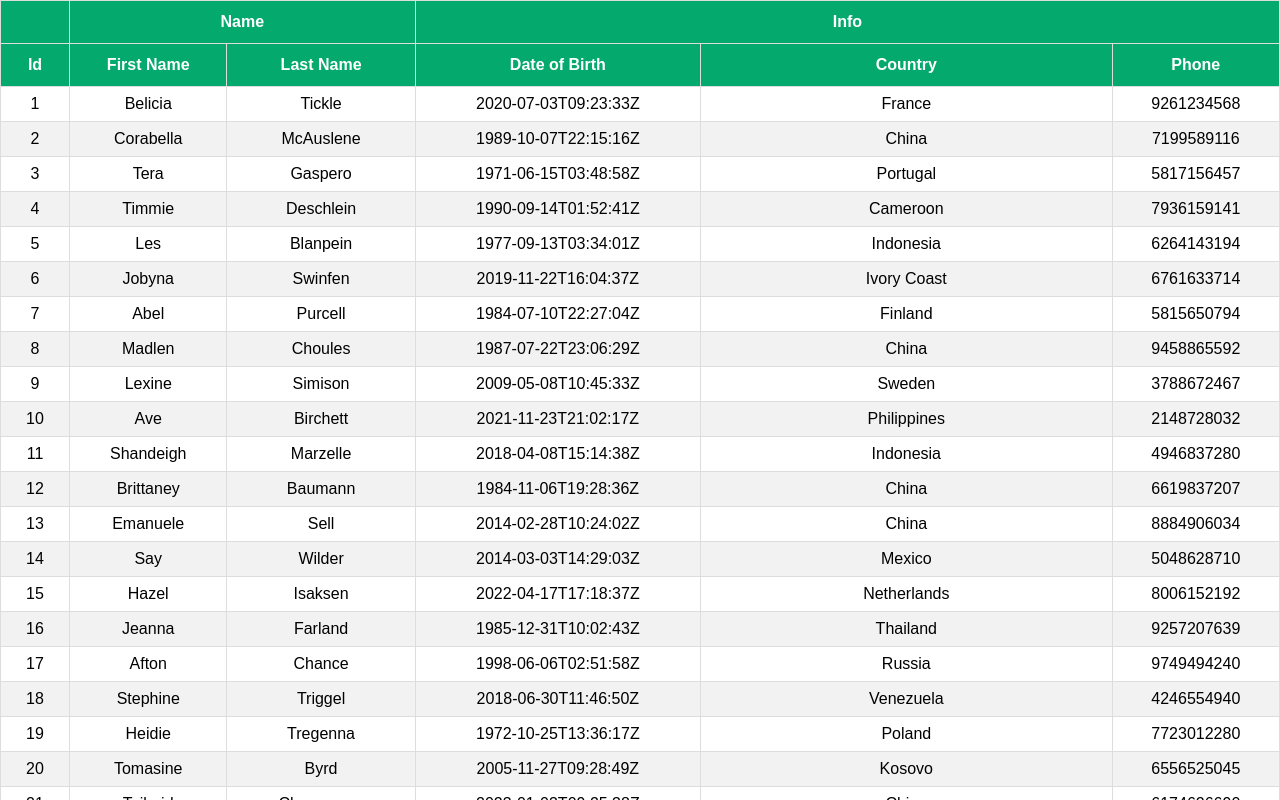
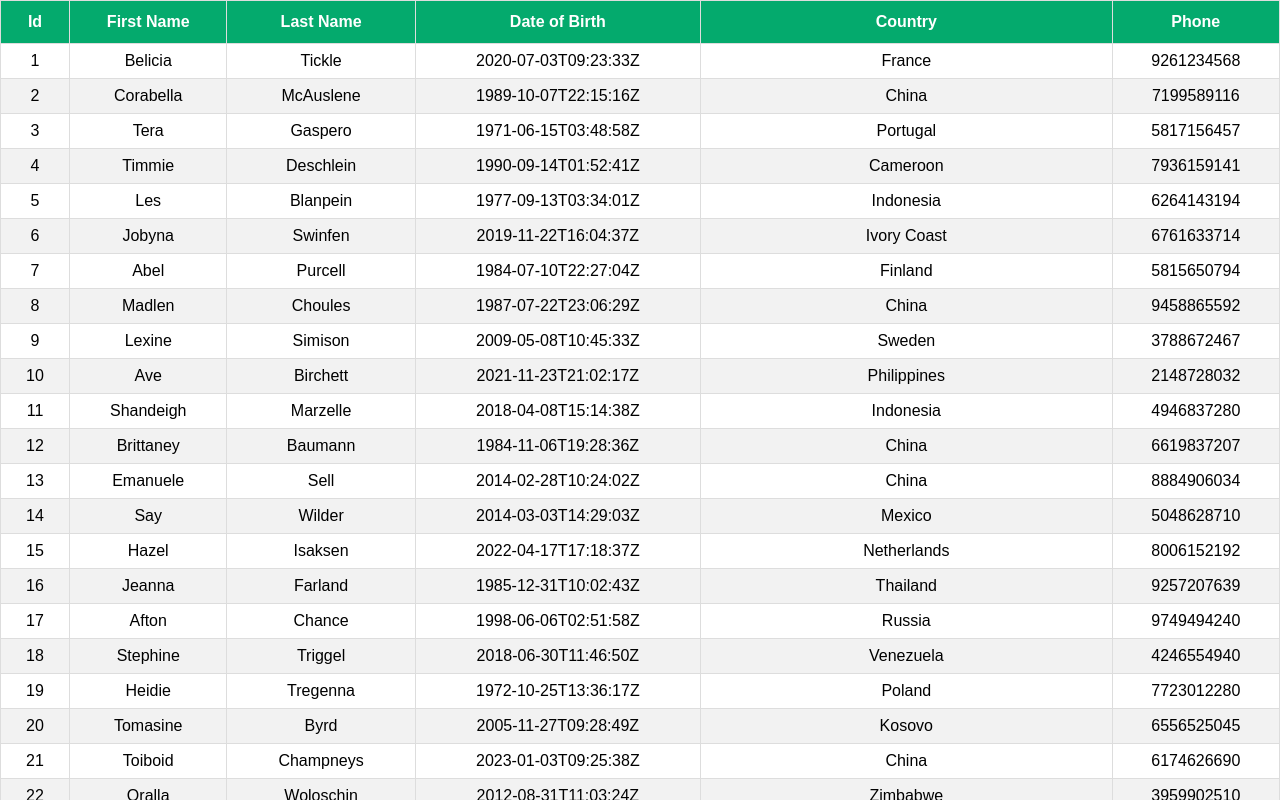
Before and after one commit to Mohit3312/react-table-demo, a React (Create React App) app: page / in a window 1280 px wide. Shown: the top 800 px of the page. Built offline with nearby package versions, Linux system fonts and the light colour scheme.

Commit message:
Implemented Sorting in Table.

```diff
--- a/package.json
+++ b/package.json
@@ -3,6 +3,10 @@
   "version": "0.1.0",
   "private": true,
   "dependencies": {
+    "@emotion/react": "^11.11.1",
+    "@emotion/styled": "^11.11.0",
+    "@mui/icons-material": "^5.15.0",
+    "@mui/material": "^5.15.0",
     "@testing-library/jest-dom": "^5.17.0",
     "@testing-library/react": "^13.4.0",
     "@testing-library/user-event": "^13.5.0",
--- a/src/App.js
+++ b/src/App.js
@@ -1,10 +1,10 @@
 import "./App.css";
-import { BasicTable } from "./components/BasicTable";
+import { SortingTable } from "./components/SortingTable";
 
 function App() {
   return (
     <div className="App">
-      <BasicTable />
+      <SortingTable />
     </div>
   );
 }
--- a/src/components/BasicTable.js
+++ b/src/components/BasicTable.js
@@ -1,21 +1,13 @@
 import React from "react";
 import { useMemo } from "react";
-import { GROUPED_COLUMNS } from "./columns";
+import { COLUMNS } from "./columns";
 import MOCK_DATA from "./MOCK_DATA.json";
 import { useTable } from "react-table";
 import "./table.css";
 
 export const BasicTable = () => {
-  const columns = useMemo(() => GROUPED_COLUMNS, []);
+  const columns = useMemo(() => COLUMNS, []);
   const data = useMemo(() => MOCK_DATA, []);
-
-  //   const tableInstance = useTable({
-  //     columns,
-  //     data,
-  //   });
-
-  //   const { getTableProps, getTableBodyProps, headerGroups, rows, prepareRow } =
-  //     tableInstance;
 
   const {
     getTableProps,
--- /dev/null
+++ b/src/components/SortingTable.js
@@ -0,0 +1,89 @@
+import React from "react";
+import { useMemo } from "react";
+import { COLUMNS } from "./columns";
+import MOCK_DATA from "./MOCK_DATA.json";
+import { useSortBy, useTable } from "react-table";
+import "./table.css";
+import ArrowDropDownIcon from "@mui/icons-material/ArrowDropDown";
+import ArrowDropUpIcon from "@mui/icons-material/ArrowDropUp";
+
+export const SortingTable = () => {
+  const columns = useMemo(() => COLUMNS, []);
+  const data = useMemo(() => MOCK_DATA, []);
+
+  const {
+    getTableProps,
+    getTableBodyProps,
+    headerGroups,
+    footerGroups,
+    rows,
+    prepareRow,
+  } = useTable(
+    {
+      columns,
+      data,
+    },
+    useSortBy
+  );
+
+  return (
+    <table {...getTableProps()}>
+      <thead>
+        {headerGroups.map((headerGroup) => (
+          <tr {...headerGroup.getHeaderGroupProps()}>
+            {headerGroup.headers.map((header) => (
+              <th {...header.getHeaderProps(header.getSortByToggleProps())}>
+                {header.render("Header")}
+                <span>
+                  {header.isSorted ? (
+                    header.isSortedDesc ? (
+                      <ArrowDropDownIcon />
+                    ) : (
+                      <ArrowDropUpIcon />
+                    )
+                  ) : (
+                    ""
+                  )}
+                </span>
+              </th>
+            ))}
+          </tr>
+        ))}
+      </thead>
+      <tbody {...getTableBodyProps()}>
+        {rows.map((row) => {
+          prepareRow(row);
+          return (
+            <tr {...row.getRowProps()}>
+              {row.cells.map((cell) => (
+                <td {...cell.getCellProps()}>{cell.render("Cell")}</td>
+              ))}
+            </tr>
+          );
+        })}
+      </tbody>
+      <tfoot>
+        {footerGroups.map((footerGroup) => (
+          <tr {...footerGroup.getFooterGroupProps()}>
+            {footerGroup.headers.map((header) => (
+              <td {...header.getFooterProps(header.getSortByToggleProps())}>
+                {header.render("Footer")}
+                <span>
+                  {header.isSorted ? (
+                    header.isSortedDesc ? (
+                      <ArrowDropDownIcon />
+                    ) : (
+                      <ArrowDropUpIcon />
+                    )
+                  ) : (
+                    ""
+                  )}
+                </span>
+              </td>
+            ))}
+          </tr>
+        ))}
+      </tfoot>
+    </table>
+  );
+};
```
Also changed, not shown: 1 other file (tests, documents, lock files or other folders).
